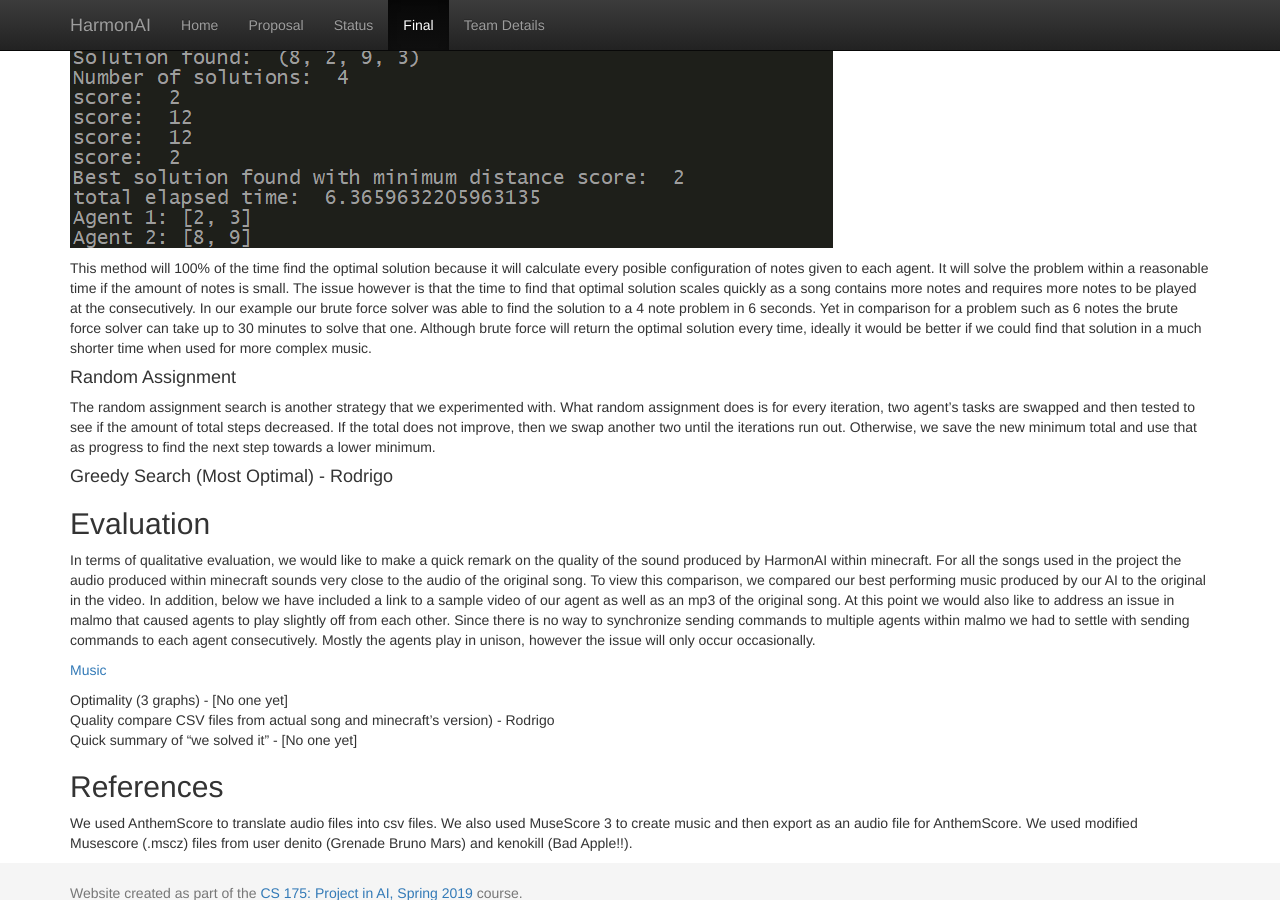
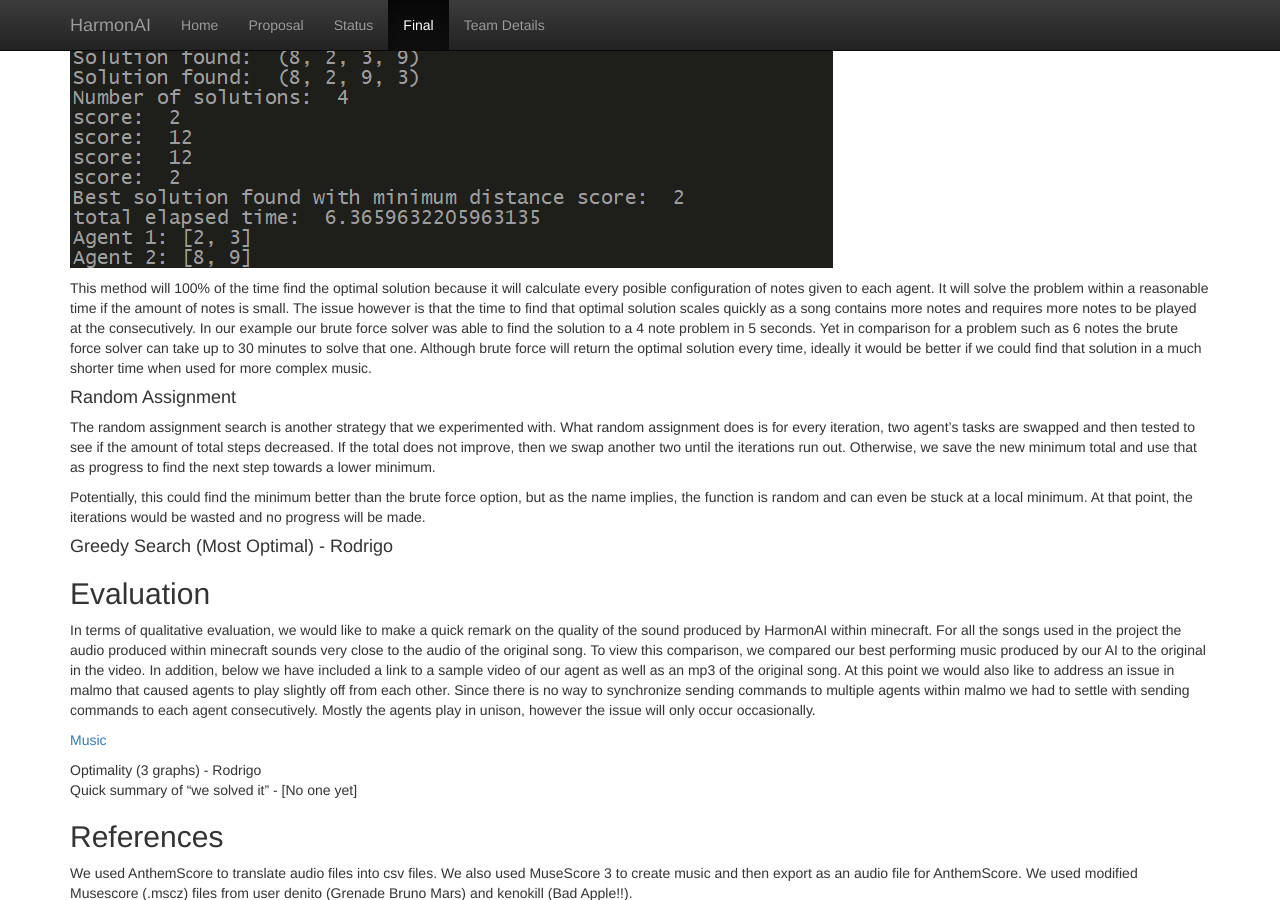
Before and after one commit to AlecJacksonE/HarmonAI, a Jekyll site: the page built from docs/final.md, in a window 1280 px wide and 900 px high, scrolled down 4373 px. Built offline with Jekyll 4.4.1, drawn with Linux system fonts in a browser that asks for light colours; our own code applies the rules of GitHub Pages for plain Markdown files; some of the changed text lies outside the part shown.

Commit message:
Explained more with random and project summary

```diff
--- a/docs/final.md
+++ b/docs/final.md
@@ -1,7 +1,7 @@
 ## Video goes here
 
 ## Project Summary
-For our project, we created an orchestra of AI agents that are capable of listening to music and recreate a song in Minecraft by scheduling each other to hit the appropriate Minecraft noteblocks on time. Our inputs is an audio file (such as .wav or .mp3). The outputs will be the sounds from the noteblocks the AI touches and also a log that tells what the AI hit with the timestamp. Our AI not only tries to play the song as close to the audio file as possible, but the AI will also try to achieve this goal with the fewest amount of steps it can find.
+For our project, we created an orchestra of AI agents that are capable of listening to music and recreate a song in Minecraft by scheduling each other to hit the appropriate Minecraft noteblocks on time. Our inputs is an audio file (such as .wav or .mp3). The outputs will be the sounds from the noteblocks the AI touches and also a log that tells what the AI hit with the timestamp. Our AI not only tries to play the song as close to the audio file as possible, but the AI will also try to achieve this goal with the fewest amount of steps it can find. We want to simulate a MIDI-like contraption, and with AI, we can play songs without knowing how to play music as efficiently as possible.
 
 ## Approach
 CSP Variables, constraints, optimization function
@@ -43,10 +43,13 @@
 
 ![](images/brute_force_test.png)
 
-This method will 100% of the time find the optimal solution because it will calculate every posible configuration of notes given to each agent. It will solve the problem within a reasonable time if the amount of notes is small. The issue however is that the time to find that optimal solution scales quickly as a song contains more notes and requires more notes to be played at the consecutively. In our example our brute force solver was able to find the solution to a 4 note problem in 6 seconds. Yet in comparison for a problem such as 6 notes the brute force solver can take up to 30 minutes to solve that one. Although brute force will return the optimal solution every time, ideally it would be better if we could find that solution in a much shorter time when used for more complex music.
+This method will 100% of the time find the optimal solution because it will calculate every posible configuration of notes given to each agent. It will solve the problem within a reasonable time if the amount of notes is small. The issue however is that the time to find that optimal solution scales quickly as a song contains more notes and requires more notes to be played at the consecutively. In our example our brute force solver was able to find the solution to a 4 note problem in 5 seconds. Yet in comparison for a problem such as 6 notes the brute force solver can take up to 30 minutes to solve that one. Although brute force will return the optimal solution every time, ideally it would be better if we could find that solution in a much shorter time when used for more complex music.
 
 #### Random Assignment
 The random assignment search is another strategy that we experimented with. What random assignment does is for every iteration, two agent’s tasks are swapped and then tested to see if the amount of total steps decreased. If the total does not improve, then we swap another two until the iterations run out. Otherwise, we save the new minimum total and use that as progress to find the next step towards a lower minimum.
+
+Potentially, this could find the minimum better than the brute force option, but as the name implies, the function is random and can even be stuck at a local minimum. At that point, the iterations would be wasted and no progress will be made.
+
 #### Greedy Search (Most Optimal) - Rodrigo
 
 ## Evaluation
@@ -54,8 +57,7 @@
 
 <a href="https://github.com/AlecJacksonE/HarmonAI/blob/master/music/">Music</a>
 
-Optimality (3 graphs) - [No one yet]
-Quality compare CSV files from actual song and minecraft's version) - Rodrigo
+Optimality (3 graphs) - Rodrigo
 Quick summary of "we solved it" - [No one yet]
 
 ## References
```
